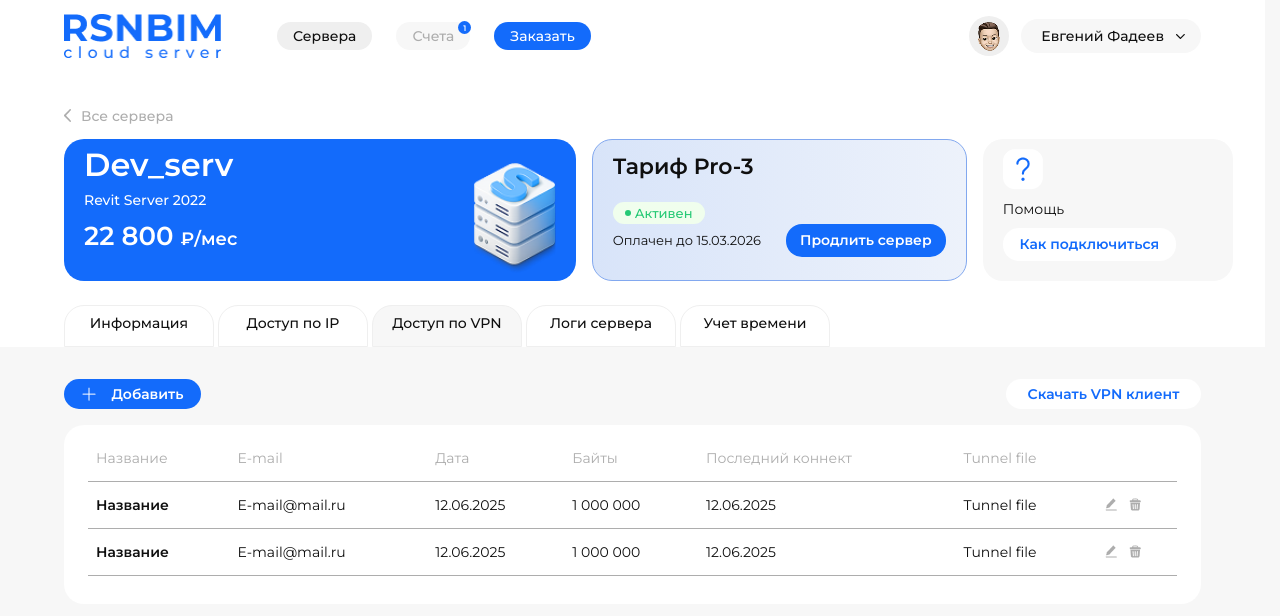
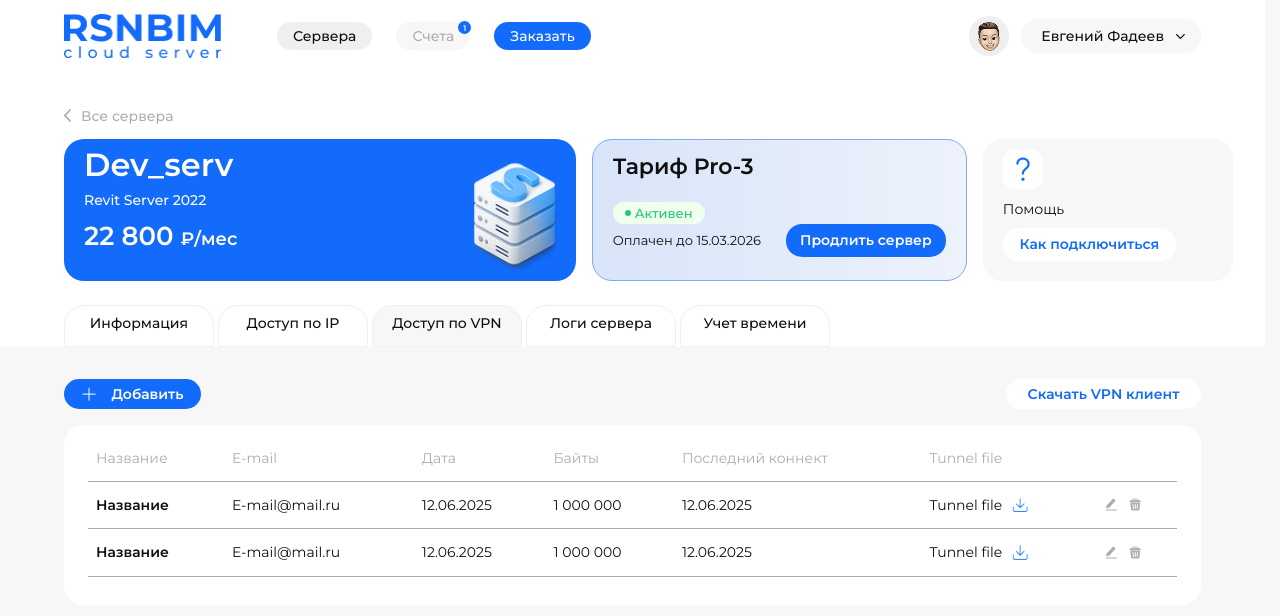
Before and after one commit to wispoz/RSNBIM-template, a Nuxt app: page /detail in a window 1280 px wide. Both pictures are taken after a click on the button "Доступ по VPN". Shown: the top 616 px of the page. Built offline with nearby package versions, Linux system fonts and the light colour scheme.

Commit message:
add icon

```diff
--- a/app/components/Tabs/Tab3.vue
+++ b/app/components/Tabs/Tab3.vue
@@ -30,7 +30,12 @@
                         <td class="py-4 px-2">12.06.2025</td>
                         <td class="py-4 px-2">1 000 000</td>
                         <td class="py-4 px-2">12.06.2025</td>
-                        <td class="py-4 px-2">Tunnel file</td>
+                        <td class="py-4 px-2 flex items-center gap-2.5">
+                            <span>Tunnel file</span>
+                            <button class="cursor-pointer">
+                                <img src="/images/detail/download.png" alt="" class="w-4">
+                            </button>
+                        </td>
                         <td class="py-4 px-2">
                             <div class="flex items-center gap-3">
                                 <button class="cursor-pointer">
@@ -48,7 +53,12 @@
                         <td class="py-4 px-2">12.06.2025</td>
                         <td class="py-4 px-2">1 000 000</td>
                         <td class="py-4 px-2">12.06.2025</td>
-                        <td class="py-4 px-2">Tunnel file</td>
+                        <td class="py-4 px-2 flex items-center gap-2.5">
+                            <span>Tunnel file</span>
+                            <button class="cursor-pointer">
+                                <img src="/images/detail/download.png" alt="" class="w-4">
+                            </button>
+                        </td>
                         <td class="py-4 px-2">
                             <div class="flex items-center gap-3">
                                 <button class="cursor-pointer">
@@ -82,7 +92,12 @@
                     <p class="text-[#ADADAD]">12.06.2025</p>
                 </div>
                 <p class="text-[#ADADAD]">Последний коннект 12.06.2025</p>
-                <p class="text-[#ADADAD]">Tunnel file</p>
+                <div class="flex items-center gap-2.5">
+                    <p class="text-[#ADADAD]">Tunnel file</p>
+                    <button class="cursor-pointer">
+                        <img src="/images/detail/download.png" alt="" class="w-4">
+                    </button>
+                </div>
                 <div class="w-full h-[0.5px] bg-[#ADADAD] group-last:hidden"></div>
             </div>
             <div class="flex flex-col gap-2.5 group">
@@ -102,7 +117,12 @@
                     <p class="text-[#ADADAD]">12.06.2025</p>
                 </div>
                 <p class="text-[#ADADAD]">Последний коннект 12.06.2025</p>
-                <p class="text-[#ADADAD]">Tunnel file</p>
+                <div class="flex items-center gap-2.5">
+                    <p class="text-[#ADADAD]">Tunnel file</p>
+                    <button class="cursor-pointer">
+                        <img src="/images/detail/download.png" alt="" class="w-4">
+                    </button>
+                </div>
                 <div class="w-full h-[0.5px] bg-[#ADADAD] group-last:hidden"></div>
             </div>
         </div>
```
